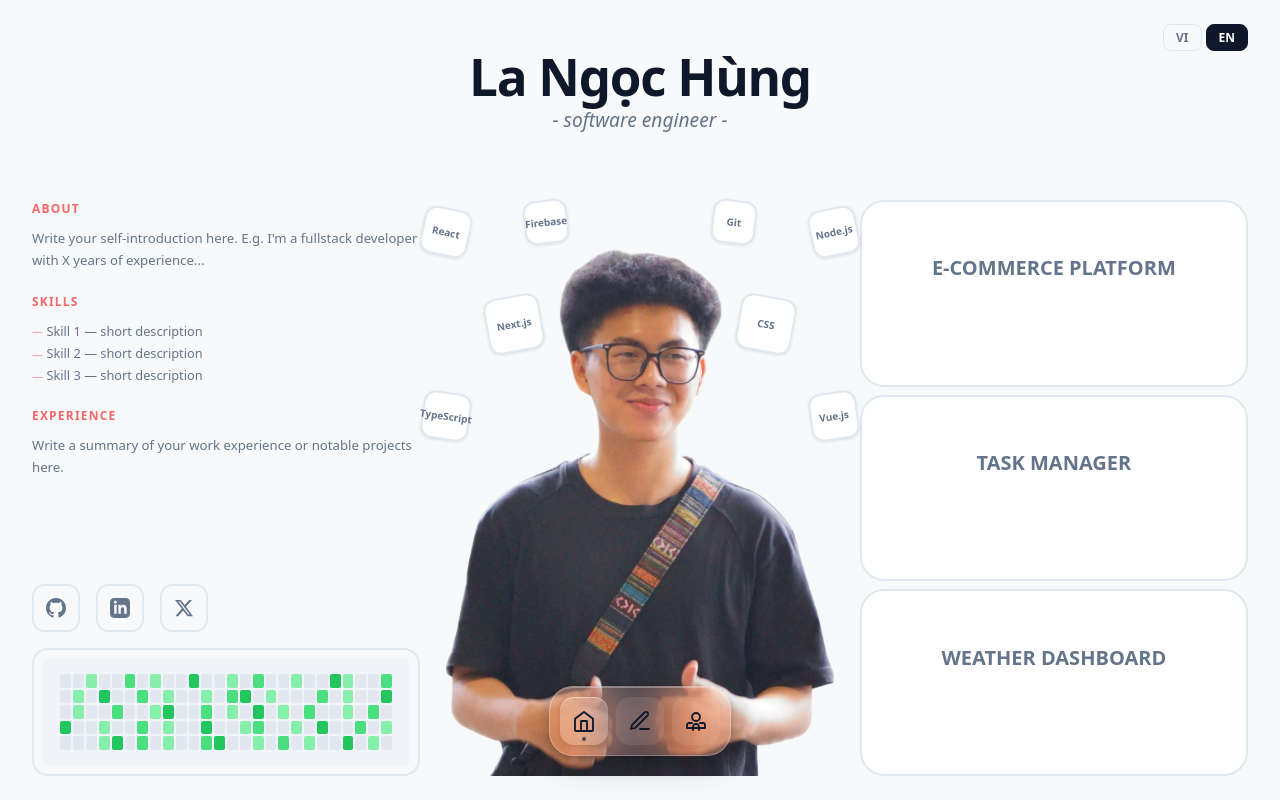
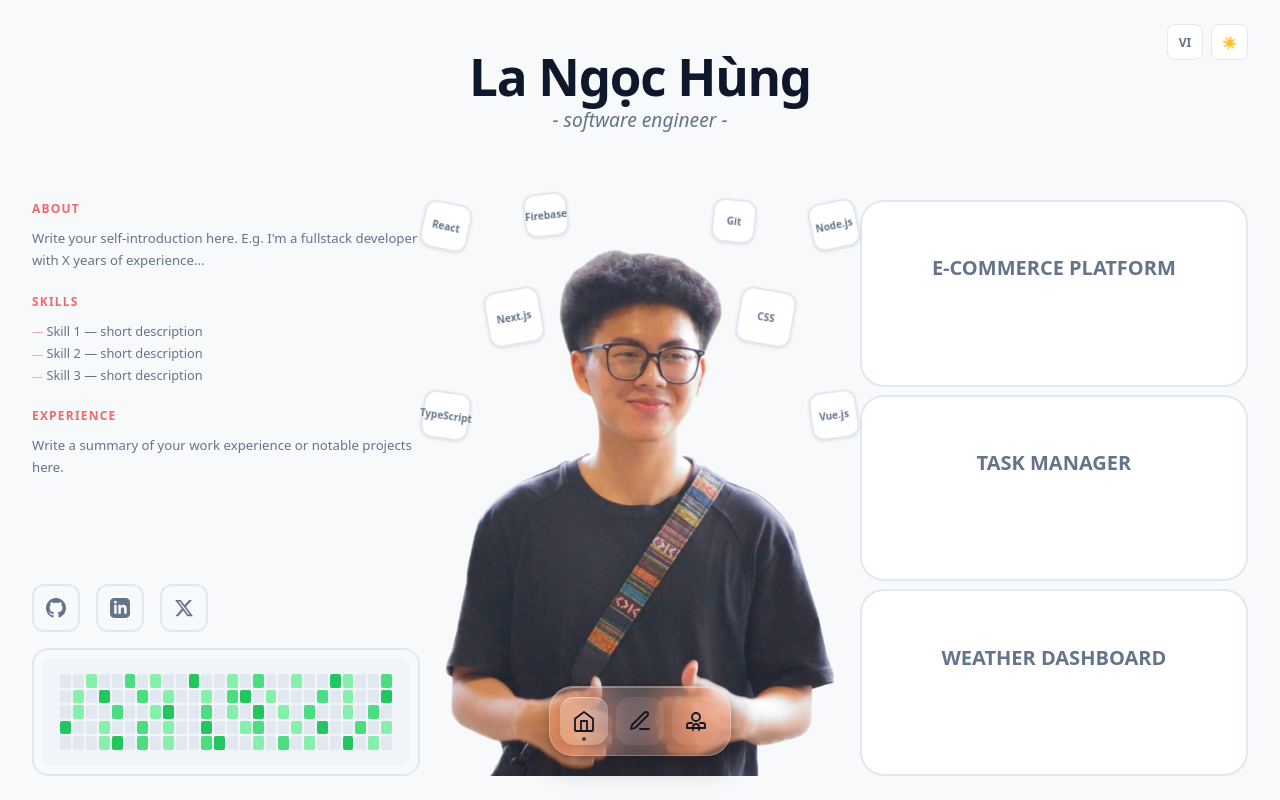
Before and after one commit to langochungdev/portfolio-nextjs, a Next.js app: page /en in a window 1280 px wide. Built offline with nearby package versions, Linux system fonts and the light colour scheme.

Commit message:
feat: add DarkModeToggle component and update styles; implement dark mode support in globals.css

```diff
--- a/app/[lang]/(home)/page.tsx
+++ b/app/[lang]/(home)/page.tsx
@@ -2,6 +2,8 @@
 
 import { useDictionary } from "@/app/[lang]/_shared/DictionaryProvider";
 import { LanguageSwitcher } from "@/app/[lang]/_shared/LanguageSwitcher";
+import { DarkModeToggle } from "@/app/[lang]/_shared/DarkModeToggle";
+import topStyles from "@/app/style/shared/TopActions.module.css";
 import { ArticlesSection } from "./component/ArticlesSection";
 import { SocialSection } from "./component/SocialSection";
 import { GithubSection } from "./component/GithubSection";
@@ -16,8 +18,9 @@ export default function HomePage() {
   return (
     <div className={styles.container}>
       <header className={styles.header}>
-        <div className={styles.headerTop}>
+        <div className={topStyles.topActions}>
           <LanguageSwitcher />
+          <DarkModeToggle />
         </div>
         <div className={styles.headerCenter}>
           <h1 className={styles.title}>La Ngọc Hùng</h1>
--- /dev/null
+++ b/app/[lang]/_shared/DarkModeToggle.tsx
@@ -0,0 +1,36 @@
+"use client";
+
+import { useEffect, useState } from "react";
+import styles from "@/app/style/shared/TopActions.module.css";
+
+type Theme = "light" | "dark";
+const STORAGE_KEY = "theme-preference";
+
+export function DarkModeToggle() {
+  const [theme, setTheme] = useState<Theme>(() => {
+    if (typeof window === "undefined") return "light";
+    const stored = localStorage.getItem(STORAGE_KEY);
+    if (stored === "dark" || stored === "light") return stored;
+    return window.matchMedia("(prefers-color-scheme: dark)").matches ? "dark" : "light";
+  });
+
+  useEffect(() => {
+    document.documentElement.setAttribute("data-theme", theme);
+    localStorage.setItem(STORAGE_KEY, theme);
+  }, [theme]);
+
+  function toggle() {
+    setTheme((prev) => (prev === "light" ? "dark" : "light"));
+  }
+
+  return (
+    <button
+      className={styles.actionBtn}
+      onClick={toggle}
+      aria-label="Toggle theme"
+      suppressHydrationWarning
+    >
+      {theme === "light" ? "☀️" : "🌙"}
+    </button>
+  );
+}
--- a/app/[lang]/_shared/LanguageSwitcher.tsx
+++ b/app/[lang]/_shared/LanguageSwitcher.tsx
@@ -4,10 +4,12 @@ import Link from "next/link";
 import { usePathname } from "next/navigation";
 import { i18nConfig } from "@/lib/i18n/config";
 import type { Locale } from "@/lib/i18n/config";
-import styles from "@/app/style/shared/LanguageSwitcher.module.css";
+import styles from "@/app/style/shared/TopActions.module.css";
 
 export function LanguageSwitcher() {
   const pathname = usePathname();
+  const currentLocale = pathname.split("/")[1] as Locale;
+  const nextLocale = i18nConfig.locales.find((l) => l !== currentLocale) ?? i18nConfig.defaultLocale;
 
   function getLocalePath(locale: Locale) {
     const segments = pathname.split("/");
@@ -15,19 +17,9 @@ export function LanguageSwitcher() {
     return segments.join("/");
   }
 
-  const currentLocale = pathname.split("/")[1] as Locale;
-
   return (
-    <div className={styles.langSwitcher}>
-      {i18nConfig.locales.map((locale) => (
-        <Link
-          key={locale}
-          href={getLocalePath(locale)}
-          className={`${styles.langLink} ${currentLocale === locale ? styles.langActive : ""}`}
-        >
-          {locale.toUpperCase()}
-        </Link>
-      ))}
-    </div>
+    <Link href={getLocalePath(nextLocale)} className={styles.actionBtn}>
+      {nextLocale.toUpperCase()}
+    </Link>
   );
 }
--- a/app/style/globals.css
+++ b/app/style/globals.css
@@ -11,6 +11,20 @@
     --color-card-bg: #ffffff;
     --color-skeleton: #e2e8f0;
     --font-sans: system-ui, -apple-system, "Segoe UI", Roboto, sans-serif;
+}
+
+[data-theme="dark"] {
+    --color-bg: #0f172a;
+    --color-text: #e2e8f0;
+    --color-text-muted: #94a3b8;
+    --color-accent: #f87171;
+    --color-border: #334155;
+    --color-border-hover: #e2e8f0;
+    --color-nav-border: #38bdf8;
+    --color-nav-text: #38bdf8;
+    --color-nav-hover: #1e293b;
+    --color-card-bg: #1e293b;
+    --color-skeleton: #334155;
 }
 
 *,
--- a/app/style/home/PortraitSection.module.css
+++ b/app/style/home/PortraitSection.module.css
@@ -1,3 +1,15 @@
+@keyframes float {
+
+    0%,
+    100% {
+        translate: 0 0;
+    }
+
+    50% {
+        translate: 0 -7px;
+    }
+}
+
 .techStackOverlay {
     position: absolute;
     inset: 0;
@@ -19,6 +31,7 @@
     font-weight: 600;
     color: var(--color-text-muted);
     box-shadow: 0 1px 3px rgb(0 0 0 / 0.1);
+    animation: float 3.5s ease-in-out infinite;
 }
 
 .techIcon1 {
@@ -27,6 +40,8 @@
     width: 3rem;
     height: 3rem;
     transform: rotate(12deg);
+    animation-delay: 0s;
+    animation-duration: 3.2s;
 }
 
 .techIcon2 {
@@ -35,6 +50,8 @@
     width: 3.5rem;
     height: 3.5rem;
     transform: rotate(-10deg);
+    animation-delay: -0.8s;
+    animation-duration: 4s;
 }
 
 .techIcon3 {
@@ -43,6 +60,8 @@
     width: 3rem;
     height: 3rem;
     transform: rotate(8deg);
+    animation-delay: -1.6s;
+    animation-duration: 3.6s;
 }
 
 .techIcon4 {
@@ -51,6 +70,8 @@
     width: 3rem;
     height: 3rem;
     transform: rotate(-12deg);
+    animation-delay: -0.4s;
+    animation-duration: 3.8s;
 }
 
 .techIcon5 {
@@ -59,6 +80,8 @@
     width: 3.5rem;
     height: 3.5rem;
     transform: rotate(10deg);
+    animation-delay: -1.2s;
+    animation-duration: 4.2s;
 }
 
 .techIcon6 {
@@ -67,6 +90,8 @@
     width: 3rem;
     height: 3rem;
     transform: rotate(-8deg);
+    animation-delay: -2s;
+    animation-duration: 3.4s;
 }
 
 .techIcon7 {
@@ -75,6 +100,8 @@
     width: 2.75rem;
     height: 2.75rem;
     transform: rotate(-6deg);
+    animation-delay: -0.6s;
+    animation-duration: 3.9s;
 }
 
 .techIcon8 {
@@ -83,6 +110,8 @@
     width: 2.75rem;
     height: 2.75rem;
     transform: rotate(6deg);
+    animation-delay: -1.8s;
+    animation-duration: 3.3s;
 }
 
 .portraitWrapper {
--- /dev/null
+++ b/app/style/shared/TopActions.module.css
@@ -0,0 +1,30 @@
+.topActions {
+    position: fixed;
+    top: 1.5rem;
+    right: 2rem;
+    z-index: 100;
+    display: flex;
+    gap: 0.5rem;
+}
+
+.actionBtn {
+    display: flex;
+    align-items: center;
+    justify-content: center;
+    min-width: 2.25rem;
+    height: 2.25rem;
+    padding: 0.25rem 0.625rem;
+    font-size: 0.75rem;
+    font-weight: 700;
+    text-transform: uppercase;
+    border-radius: 0.5rem;
+    border: 1.5px solid var(--color-border);
+    color: var(--color-text-muted);
+    background: var(--color-card-bg);
+    transition: border-color 0.2s ease, color 0.2s ease, background 0.2s ease;
+}
+
+.actionBtn:hover {
+    border-color: var(--color-border-hover);
+    color: var(--color-text);
+}
```
